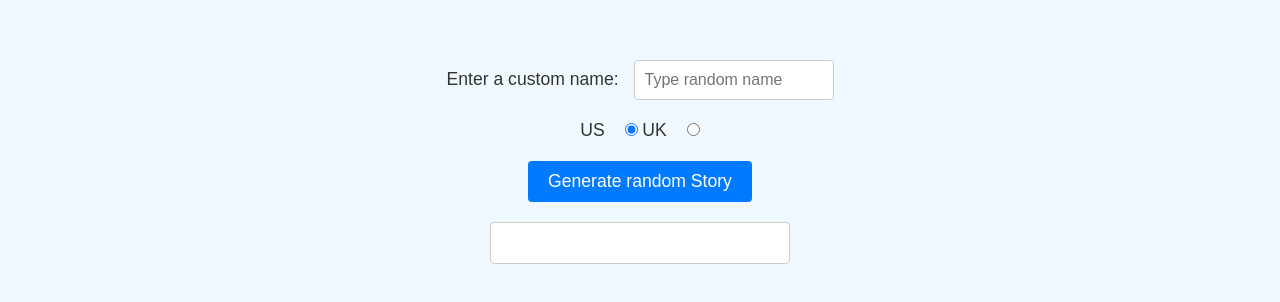
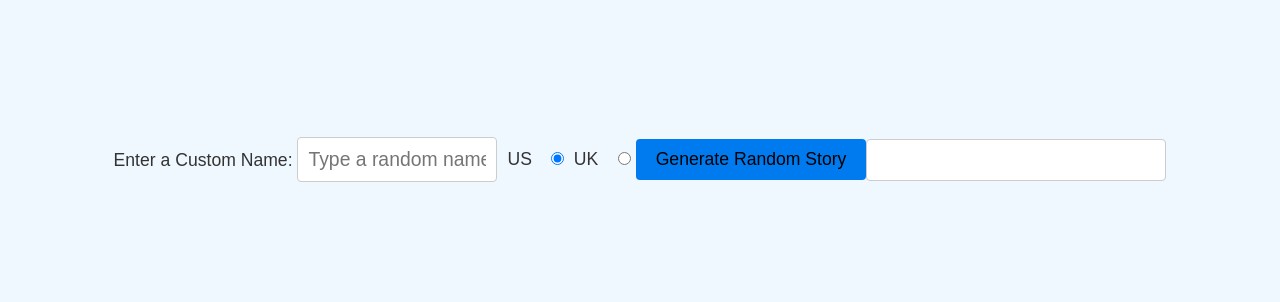
Before and after one commit to MelchizedekMunene/STORY-GENERATOR, a plain HTML site: page index.html in a window 1280 px wide. Shown: the part 228-530 px from the top of the page. Drawn offline with Linux system fonts and the light colour scheme.

Commit message:
Hand coded webpage

```diff
--- a/index.html
+++ b/index.html
@@ -6,22 +6,23 @@
     <link rel="stylesheet" href="styling.css">
     <title>Silly Story Generator</title>
 </head>
-
 <body>
     <div>
-        <label for="customname">Enter a custom name: </label>
-        <input id="customname" type="text" placeholder="Type random name" />
+        <label for="customname">Enter a Custom Name:
+            <input type="text" id="customname" placeholder="Type a random name" />
+        </label>
     </div>
     <div>
-        <label for="us">US</label><input id="us" type="radio" name="ukus" value="us" checked />
-        <label for="uk">UK</label><input id="uk" type="radio" name="ukus" value="uk" />
+        <label for="us">US</label>
+        <input type="radio" name="ukus" id="us" value="us" checked />
+        <label for="uk">UK</label>
+        <input type="radio" name="ukus" id="uk" value="uk" />
     </div>
     <div>
-        <button class="randomize">Generate random Story</button>
+        <button class="randomise">Generate Random Story</button>
     </div>
     <div>
         <p class="story"></p>
-        <script src="main.js"></script>
     </div>
 </body>
 </html>
--- a/styling.css
+++ b/styling.css
@@ -1,68 +1,60 @@
-/* Basic Reset */
-* {
+*{
     margin: 0;
     padding: 0;
     box-sizing: border-box;
 }
 
-/* Body Styling */
-body {
-    font-family: 'Arial', sans-serif;
+body{
+    font-family: Arial, Helvetica, sans-serif;
     background-color: #f0f8ff;
-    color: #333;
+    color:#333;
     display: flex;
-    flex-direction: column;
+    justify-content: center;
     align-items: center;
-    justify-content: center;
     height: 100vh;
 }
 
-/* Container for Form Elements */
-div {
-    margin-bottom: 20px;
+div{
+    margin-bottom: 25px;
 }
 
-/* Label Styling */
-label {
+label{
     font-size: 1.1em;
     margin-right: 10px;
 }
 
-/* Input Styling */
-input[type="text"] {
+input[type="text"]{
     padding: 10px;
-    font-size: 1em;
+    font-size: 1.1em;
     border: 1px solid #ccc;
     border-radius: 4px;
     width: 200px;
 }
 
-input[type="radio"] {
-    margin-left: 10px;
+input[type="radio"]{
+    margin-left: 5px;
+    margin-right: 5px;
 }
 
-/* Button Styling */
-button.randomize {
+.randomise{
     padding: 10px 20px;
     font-size: 1.1em;
-    color: white;
-    background-color: #007bff;
     border: none;
     border-radius: 4px;
     cursor: pointer;
+    background-color: #007bef;
 }
 
-button.randomize:hover {
+.randomise:hover{
     background-color: #0056b3;
 }
 
-/* Story Paragraph Styling */
-p.story {
+.story{
     font-size: 1.2em;
     padding: 20px;
     border: 1px solid #ccc;
     border-radius: 4px;
-    background-color: white;
+    background-color:white;
     width: 300px;
     text-align: center;
 }
```
Also changed, not shown: 1 other file.
